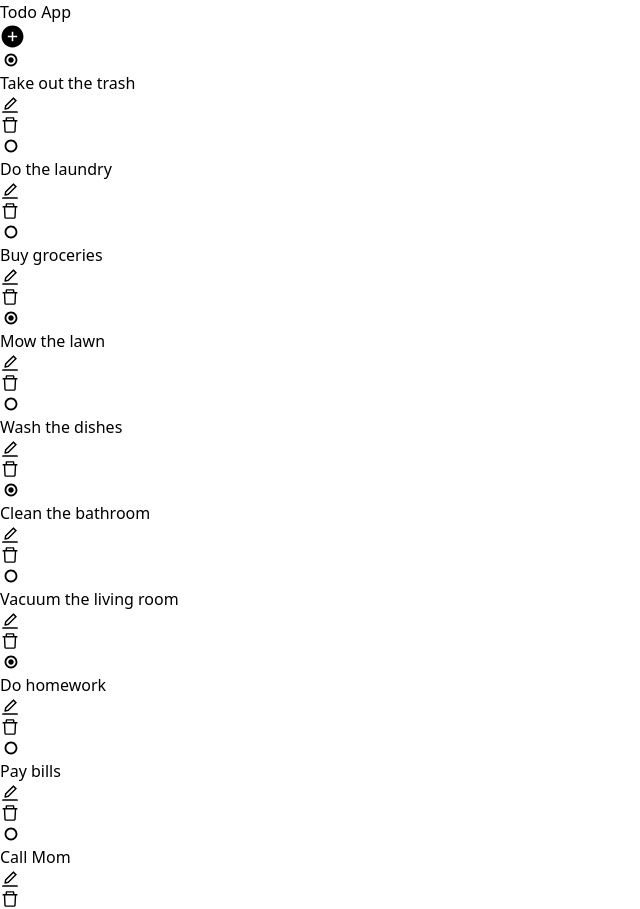
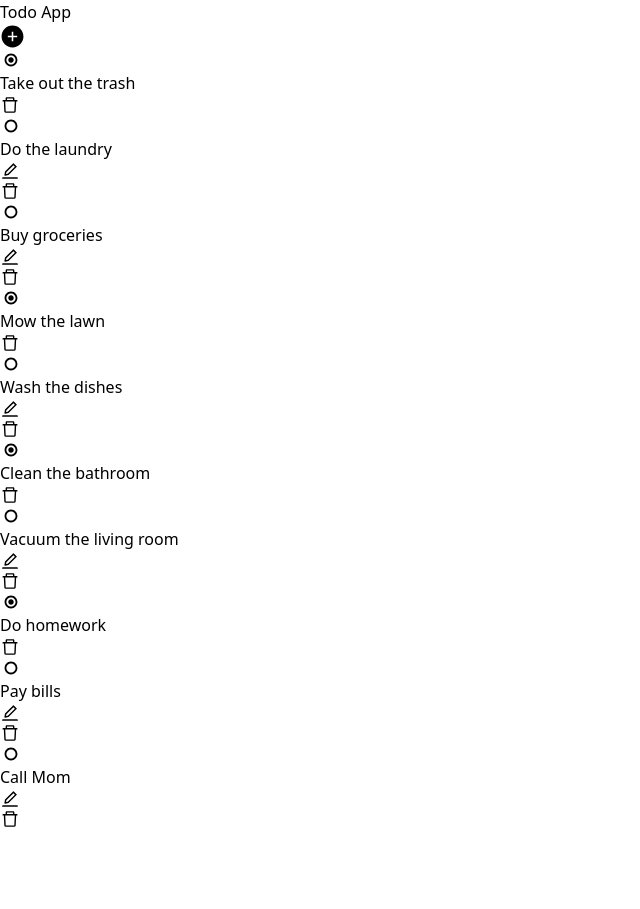
Before and after one commit to Liyumk/todo-app, a React (Vite) app: page / in a window 1280 px wide. Shown: the whole page, without its empty margins (0-640 px from the left). After the commit the page ends 829 px from the top, so only its background shows below. Built offline with nearby package versions, Linux system fonts and the light colour scheme; what @material-tailwind/react, prettier-plugin-tailwindcss would draw is missing.

Commit message:
completed and delete

```diff
--- a/src/components/AreYouSureModal/index.tsx
+++ b/src/components/AreYouSureModal/index.tsx
@@ -37,7 +37,7 @@ const AreYouSureModal = ({ isOpenModal, deleteTask, closeModal }: Props) => {
                             >
                                 <Dialog.Panel className="w-full max-w-md transform overflow-hidden rounded-2xl bg-white p-6 text-left align-middle shadow-xl transition-all">
                                     <div className="mt-2">
-                                        <p className="text-lg text-gray-500">
+                                        <p className="text-lg text-gray-800">
                                             Are you sure you want to delete this
                                             task?
                                         </p>
--- a/src/components/Task/index.tsx
+++ b/src/components/Task/index.tsx
@@ -18,18 +18,21 @@ const TaskItem = ({ task, setUpdateTasksList }: Props) => {
     const [openEditModal, setOpenEditModal] = useState(false);
     const [inputError, setInputError] = useState(false);
     const [taskToBeEdited, setTaskToBeEdited] = useState(task.title);
+    const taskId = task.id;
 
     const deleteTask = () => {
         // Delete todo here
+        const indexOfTask = Tasks.findIndex((task) => task.id === taskId);
+        Tasks.splice(indexOfTask, 1);
+        setOpenAreYouSureModal(false);
+        setUpdateTasksList((prev) => !prev);
     };
 
     const editTask = () => {
         // Edit here
         if (taskToBeEdited.length > 0) {
-            const taskId = task.id;
             const indexOfTask = Tasks.findIndex((task) => task.id === taskId);
             Tasks[indexOfTask].title = taskToBeEdited;
-            console.log(Tasks[indexOfTask]);
             setOpenEditModal(false);
             setUpdateTasksList((prev) => !prev);
             // setTaskToBeEdited("");
@@ -48,6 +51,9 @@ const TaskItem = ({ task, setUpdateTasksList }: Props) => {
 
     const completed = () => {
         // completed here
+        const indexOfTask = Tasks.findIndex((task) => task.id === taskId);
+        Tasks[indexOfTask].completed = !Tasks[indexOfTask].completed;
+        setUpdateTasksList((prev) => !prev);
     };
 
     return (
@@ -68,7 +74,7 @@ const TaskItem = ({ task, setUpdateTasksList }: Props) => {
                 setValue={setTaskToBeEdited}
                 task={task}
             />
-            <div className="flex flex-1 justify-start gap-x-4 ">
+            <div className="flex w-full justify-start gap-x-4">
                 <div
                     className="flex items-center hover:cursor-pointer"
                     onClick={completed}
@@ -91,6 +97,7 @@ const TaskItem = ({ task, setUpdateTasksList }: Props) => {
                 </p>
             </div>
             <div className="flex flex-1 items-center justify-end gap-x-5">
+                {!task.completed && (
                     <AiOutlineEdit
                         className="text-blue-400 hover:cursor-pointer hover:text-blue-500"
                         size={20}
@@ -98,6 +105,7 @@ const TaskItem = ({ task, setUpdateTasksList }: Props) => {
                             setOpenEditModal(true);
                         }}
                     />
+                )}
                 <AiOutlineDelete
                     className="text-red-400 hover:cursor-pointer hover:text-red-500"
                     size={20}
```
Lines whose indentation alone changed are shown as unchanged.
